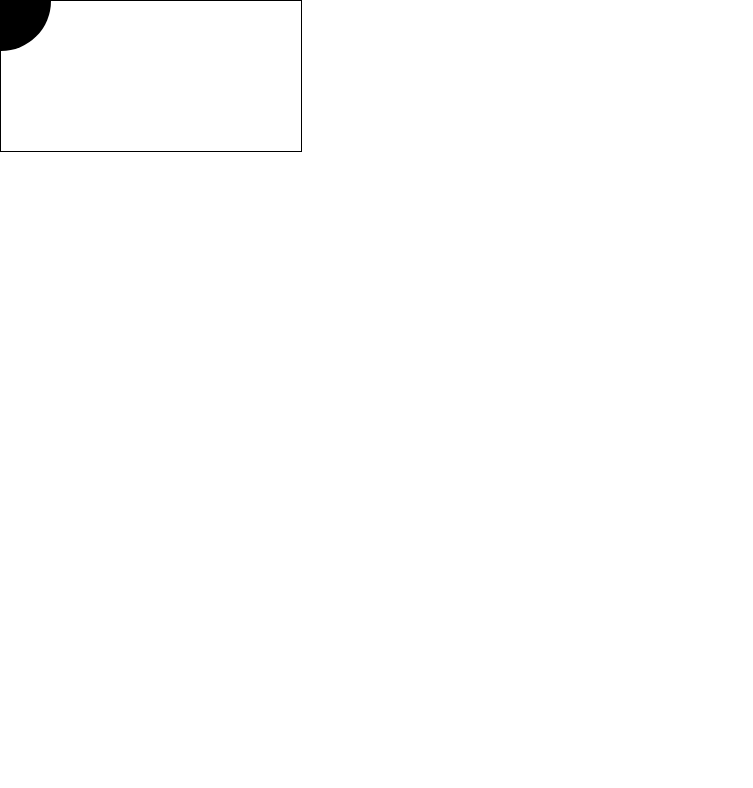
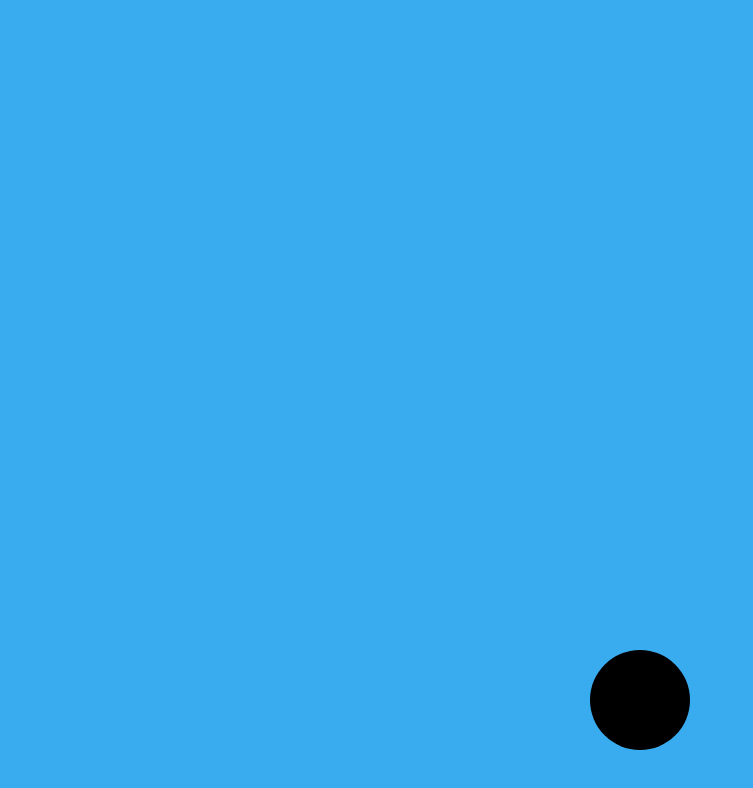
Before and after one commit to nnedevn/aliens-go-away, a React (Create React App) app: page / in a window 1280 px wide. Shown: the top 788 px of the page, without its empty margins (0-753 px from the left). Built offline with nearby package versions, Linux system fonts and the light colour scheme.

Commit message:
Adds Sky.jsx

```diff
--- a/src/components/Canvas.jsx
+++ b/src/components/Canvas.jsx
@@ -1,19 +1,20 @@
 import React from 'react';
+import Sky from './Sky';
 
 const Canvas = () => {
-  const style = {
-    border: '1px solid black',
-  }
+  const viewBox = [window.innerWidth / -2, 100 - window.innerHeight, window.innerWidth, window.innerHeight];
   return (
     <svg
       id="aliens-go-home-canvas"
-      preserveAspectRatio="xMaxYmax none"
-      style={style}
+      preserveAspectRatio="xMaxYMax none"
+      viewBox={viewBox}
     >
-      <circle cx={0} cy={0} r={50}/>
 
+      <Sky/>sd
+
+      <circle cx={0} cy={0} r={50} />
     </svg>
-  )
-}
+  );
+};
 
 export default Canvas;
--- /dev/null
+++ b/src/components/Sky.jsx
@@ -0,0 +1,22 @@
+import React from 'react';
+
+const Sky = () => {
+  const skyStyle = {
+    fill: '#39abef',
+  };
+
+  const skyWidth = 5000;
+  const gameHeight = 1200;
+
+  return (
+    <rect
+      style={skyStyle}
+      x={skyWidth / -2}
+      y={100 - gameHeight}
+      width={skyWidth}
+      height={gameHeight}
+    ></rect>
+  );
+};
+
+export default Sky;
--- a/src/index.css
+++ b/src/index.css
@@ -1,3 +1,8 @@
+html, body{
+  overflow: hidden;
+  height: 100%;
+}
+
 body {
   margin: 0;
   padding: 0;
```
